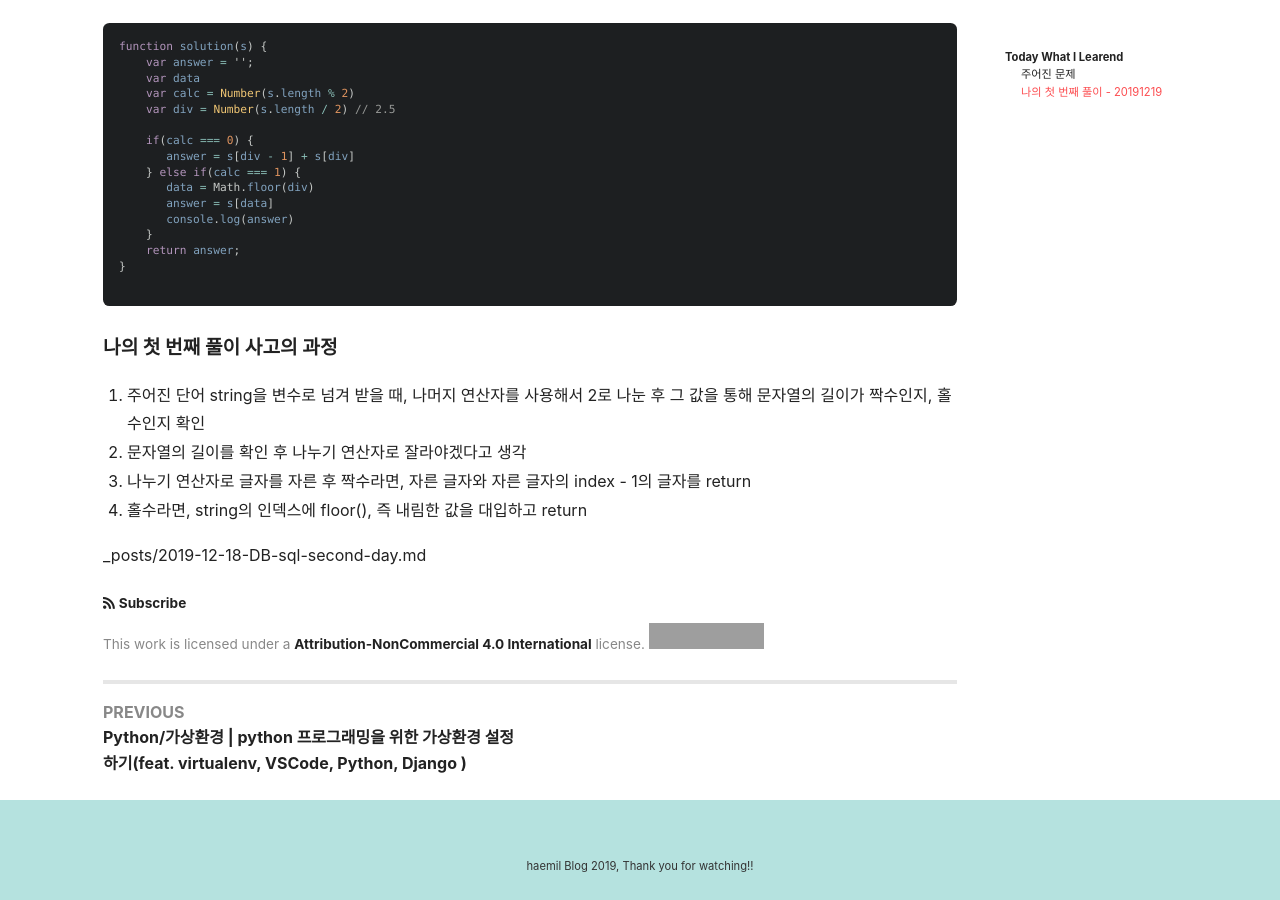
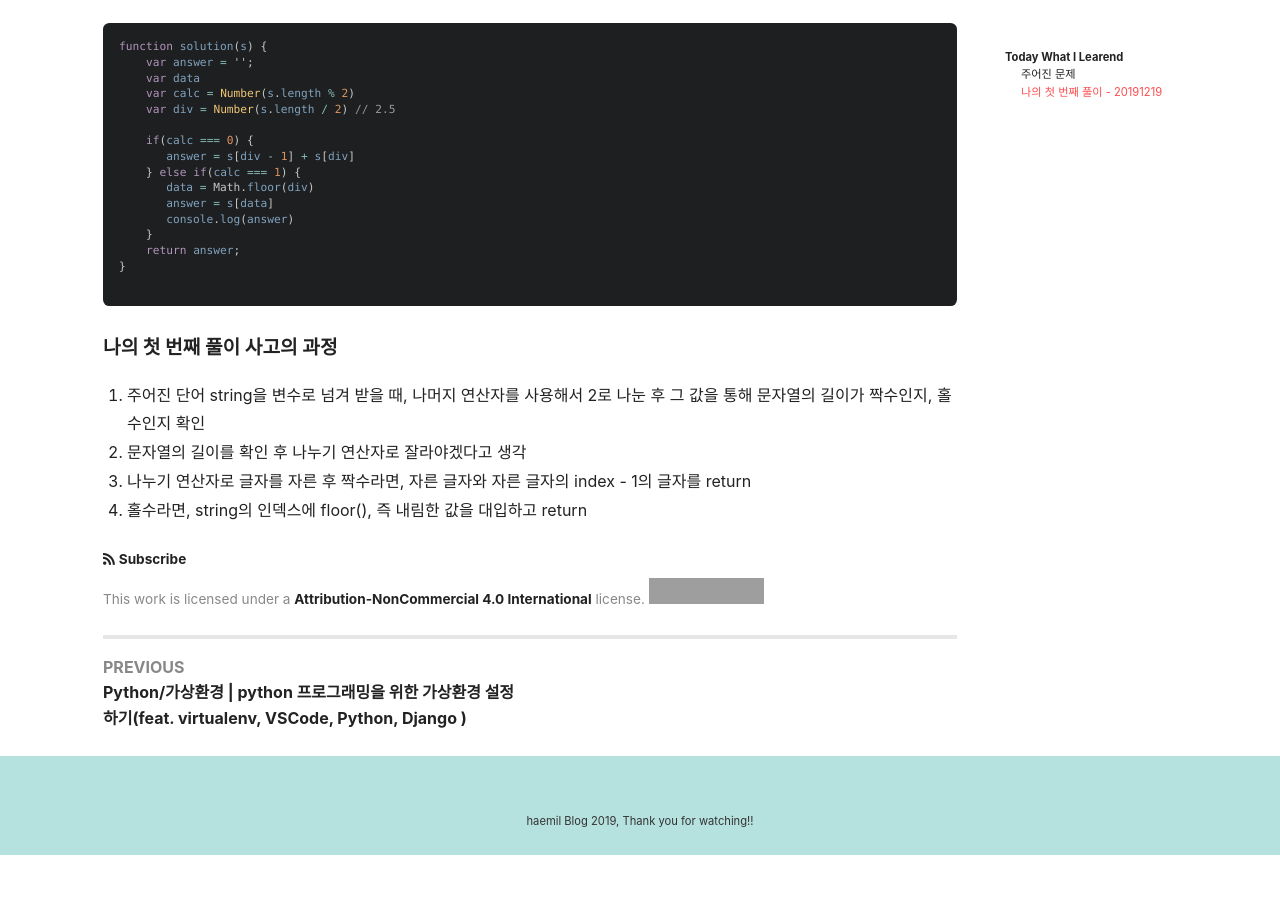
Before and after one commit to mchaemil/mchaemil.github.io, a Jekyll site: the page built from _posts/2019-12-19-js-level1-coding_test-middle_letter.md, in a window 1280 px wide and 900 px high, scrolled down 1271 px. Built offline with Jekyll 4.4.1, drawn with Linux system fonts in a browser that asks for light colours; nearby versions of some CDN libraries; comment, search, counter and statistics services are not loaded; after the commit the page ends 2126 px from its top, so only the background shows below that; grey boxes are pictures that could not be loaded.

Commit message:
update post

```diff
--- a/_posts/2019-12-19-js-level1-coding_test-middle_letter.md
+++ b/_posts/2019-12-19-js-level1-coding_test-middle_letter.md
@@ -71,7 +71,3 @@ function solution(s) {
 1. 문자열의 길이를 확인 후 나누기 연산자로 잘라야겠다고 생각
 1. 나누기 연산자로 글자를 자른 후 짝수라면, 자른 글자와 자른 글자의 index - 1의 글자를 return
 1. 홀수라면, string의 인덱스에 floor(), 즉 내림한 값을 대입하고 return
-
-
-
-_posts/2019-12-18-DB-sql-second-day.md
```
